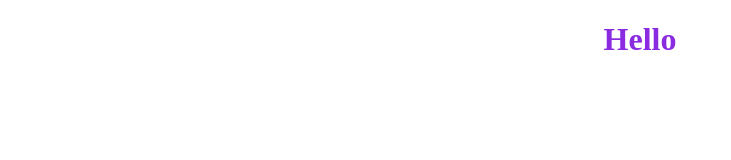
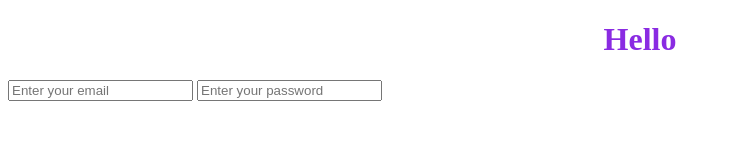
Before and after one commit to Rocio89/she_codes, a plain HTML site: page index.html in a window 1280 px wide. Shown: the whole page, without its empty margins (0-731 px from the left). Drawn offline with Linux system fonts and the light colour scheme.

Commit message:
Se agrega formulario de login

```diff
--- a/index.html
+++ b/index.html
@@ -8,5 +8,9 @@
   </head>
   <body>
     <h1>Hello</h1>
+    <form>
+      <input type="email" placeholder="Enter your email" />
+      <input type="password" placeholder="Enter your password" />
+    </form>
   </body>
 </html>
```
